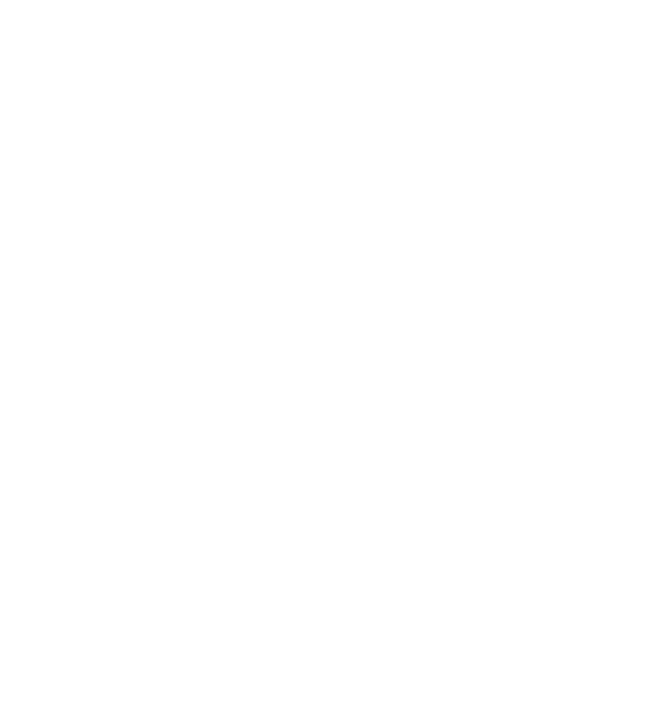
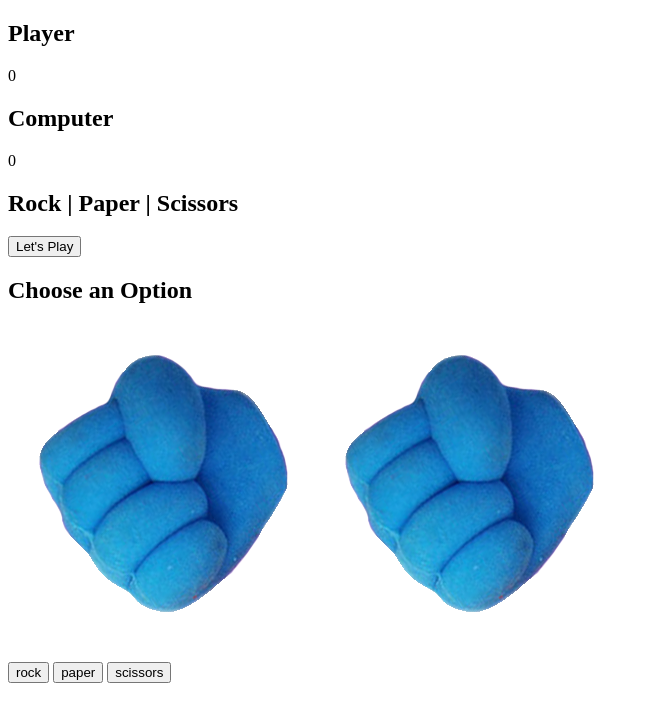
Before and after one commit to ancelottidev/rockPaperScissorsGame, a plain HTML site: page index.html in a window 1280 px wide. Shown: the whole page, without its empty margins (0-649 px from the left). Drawn offline with Linux system fonts and the light colour scheme.

Commit message:
Add main section with all neccesary content within

```diff
--- a/index.html
+++ b/index.html
@@ -10,6 +10,36 @@
 </head>
 <body>
 
+    <section>
+        <div class="score">
+          <div class="player-score">
+            <h2>Player</h2>
+            <p>0</p>
+          </div>
+          <div class="computer-score">
+            <h2>Computer</h2>
+            <p>0</p>
+          </div>
+        </div>
+
+        <div class="intro">
+          <h1>Rock | Paper | Scissors</h1>
+          <button>Let's Play</button>
+        </div>
+
+        <div class="match unactive">
+          <h2 class="winner">Choose an Option</h2>
+          <div class="hands">
+            <img src="./assets/rock.png" alt="" class="player-hand">
+            <img src="./assets/rock.png" alt="" class="computer-hand">
+          </div>
+          <div class="options">
+            <button class="rock">rock</button>
+            <button class="paper">paper</button>
+            <button scissors>scissors</button>
+          </div>
+        </div>
+      </section>
 
     <script src="js/script.js"></script>
 </body>
```
